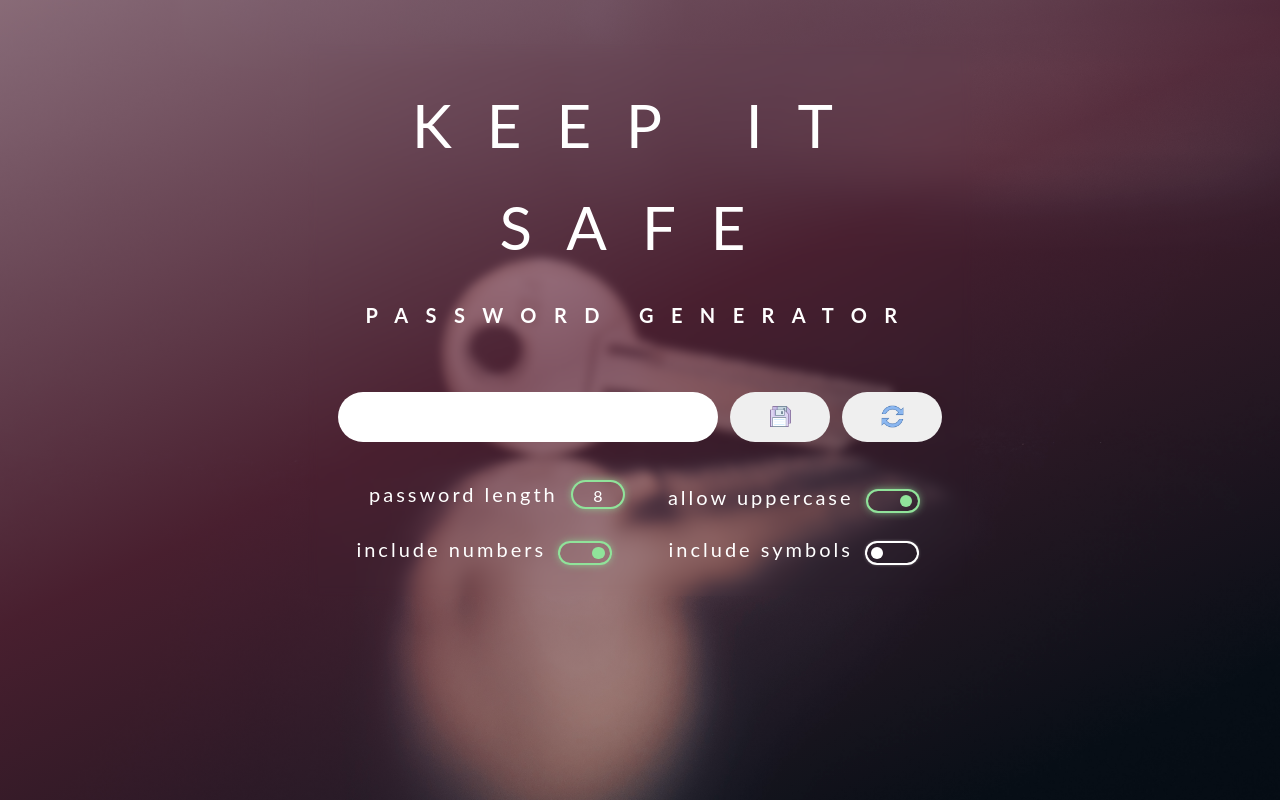
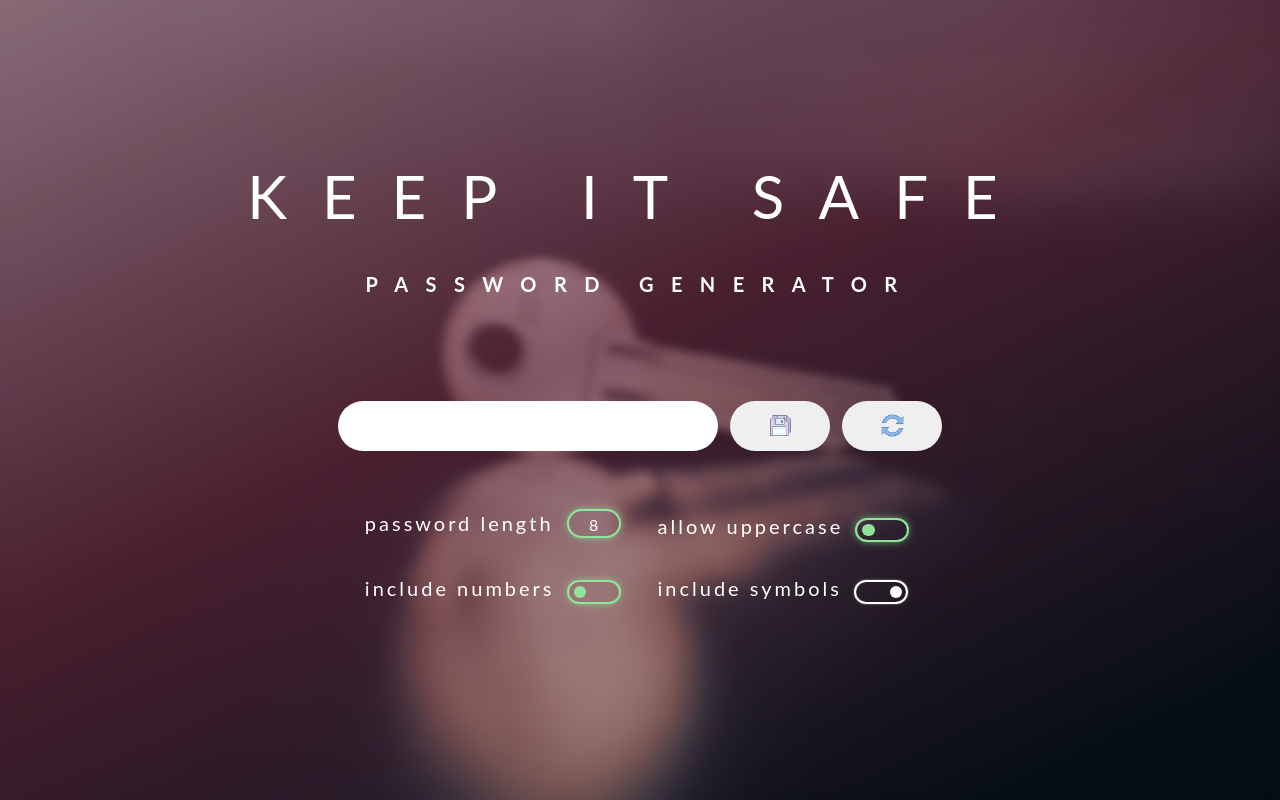
Before and after one commit to krsldz/password-generator, a React (Create React App) app: page / in a window 1280 px wide. Built offline with nearby package versions, Linux system fonts and the light colour scheme.

Commit message:
styles fixes

```diff
--- a/src/components/ControlCenter/ControlCenter.module.css
+++ b/src/components/ControlCenter/ControlCenter.module.css
@@ -1,8 +1,8 @@
 .wrap {
   margin-top: 35px;
   display: grid;
-  column-gap: 15px;
-  row-gap: 15px;
+  column-gap: 35px;
+  row-gap: 25px;
   grid-template-columns: repeat(2, 1fr);
 }
 
@@ -11,6 +11,7 @@
   .wrap {
     display: flex;
     flex-direction: column;
+    row-gap: 10px;
   }
 }
 
@@ -23,5 +24,4 @@
 
 .dropdownWrap {
   display: flex;
-  margin-left: 31px;
 }
--- a/src/components/InputBlock/InputBlock.module.css
+++ b/src/components/InputBlock/InputBlock.module.css
@@ -2,6 +2,7 @@
   display: flex;
   justify-content: center;
   align-items: center;
+  margin-bottom: 20px;
 }
 
 @media screen and (max-width: 760px) {
--- a/src/components/MainPage/MainPage.module.css
+++ b/src/components/MainPage/MainPage.module.css
@@ -1,32 +1,29 @@
 .wrap {
-  position: absolute;
-  top: 40%;
-  left: 50%;
-  transform: translate(-50%, -50%);
-  text-align: center;
+  display: flex;
+  flex-direction: column;
+  justify-content: center;
+  align-items: center;
+  height: 100vh;
   background-color: transparent;
   backdrop-filter: blur(5px);
-  padding: 30px;
+  padding-bottom: 50px;
 }
 
-@media screen and (max-width: 760px) {
-  .wrap {
-    position: relative;
-    top: 400px;
-  }
-}
-
-
 .headerWrap {
+  display: flex;
+  flex-direction: column;
+  align-items: center;
+  justify-content: center;
   color: #fff;
   text-transform: uppercase;
   backface-visibility: hidden;
-  margin-bottom: 60px;
+  margin-bottom: 100px;
 }
 
 @media screen and (max-width: 760px) {
   .headerWrap {
-    margin-bottom: 40px;
+    margin-bottom: 0;
+    padding: 40px;
   }
 }
 
@@ -49,6 +46,14 @@
   }
 }
 
+@media screen and (max-width: 380px) {
+  .mainTitle{
+    font-size: 30px;
+    margin-bottom: 10px;
+  }
+}
+
+
 .subTitle {
   display: block;
   font-size: 20px;
@@ -60,6 +65,12 @@
 @media screen and (max-width: 760px) {
   .subTitle {
     font-size: 16px;
+  }
+}
+
+@media screen and (max-width: 380px) {
+  .subTitle {
+    font-size: 13px;
   }
 }
 
--- a/src/ui/Slider/Slider.module.css
+++ b/src/ui/Slider/Slider.module.css
@@ -32,12 +32,12 @@
   height: 100%;
   background-color: white;
   border-radius: 30px;
-  transform: translateX(-30px);
+  transform: translateX(30px);
   transition: 0.2s;
 }
 
 input:checked + .slider:before {
-  transform: translateX(7px);
+  transform: translateX(1px);
   width: 30%;
   background-color: #90e39a;
 }
```
